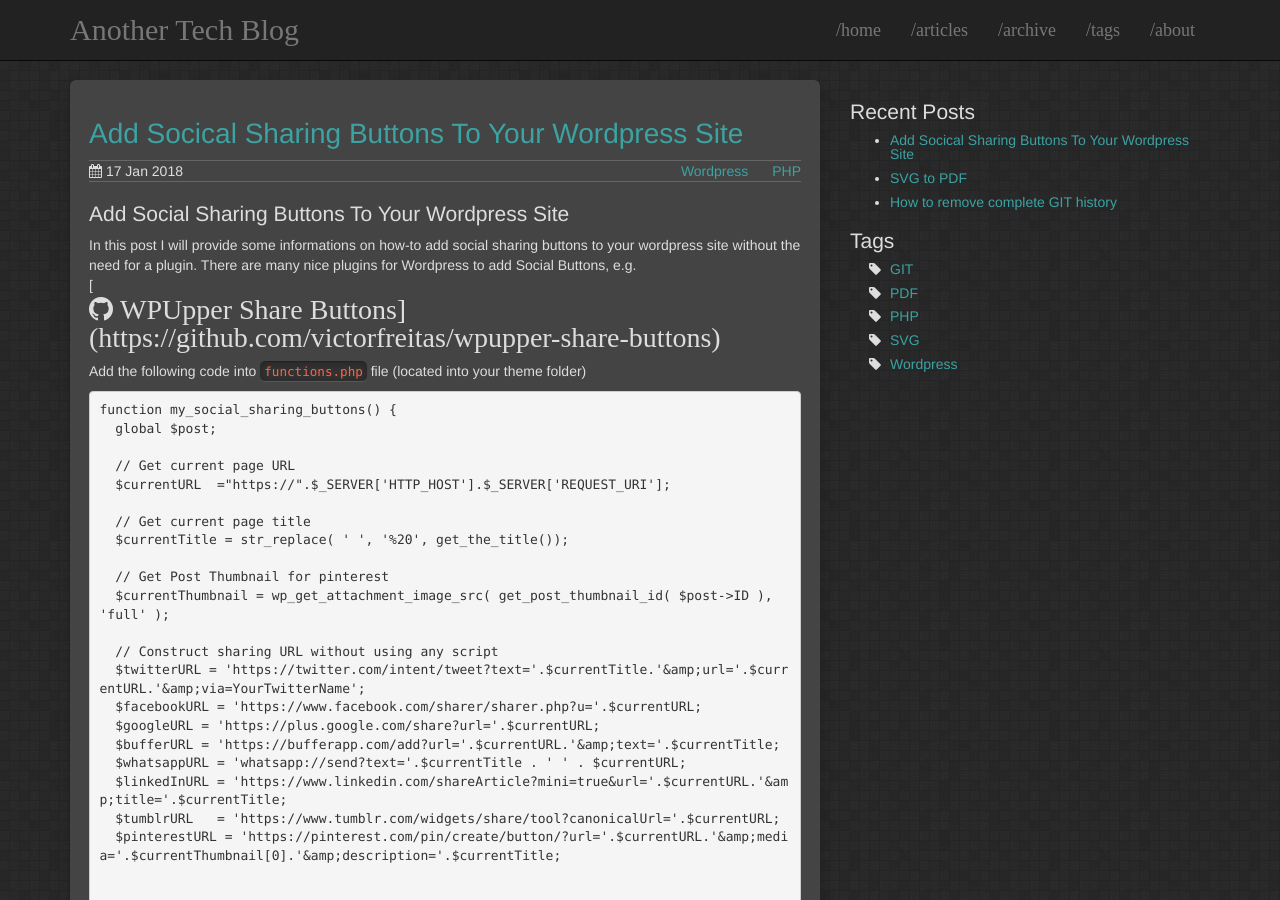
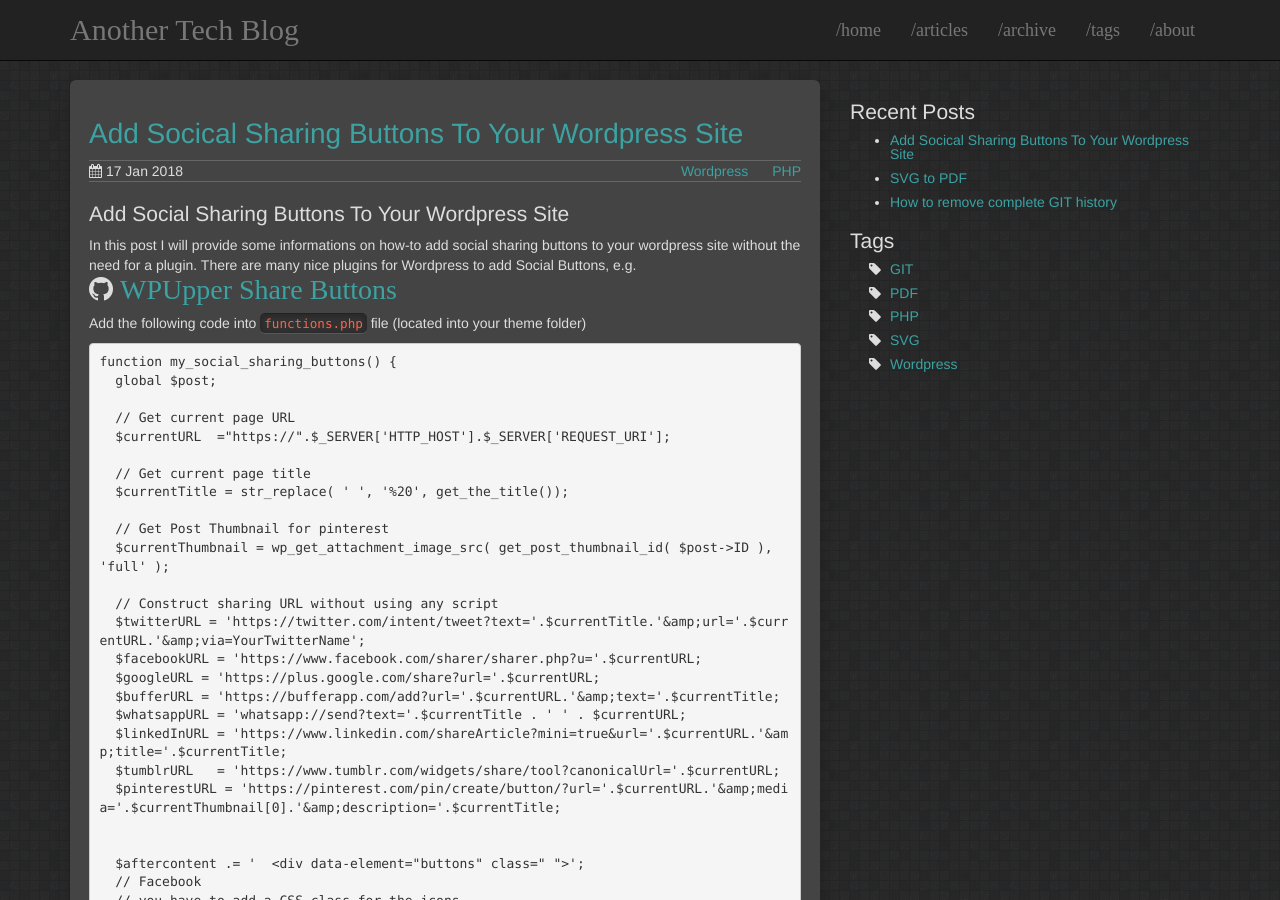
Before and after one commit to davidmainzer/davidmainzer.github.io, a Jekyll site: the page built from _posts/2018-01-17-Wordpress-share-buttons.md, in a window 1280 px wide and 900 px high. Built offline with Jekyll 4.4.1, drawn with Linux system fonts in a browser that asks for light colours.

Commit message:
add new post - wordpress share buttons

```diff
--- a/_posts/2018-01-17-Wordpress-share-buttons.md
+++ b/_posts/2018-01-17-Wordpress-share-buttons.md
@@ -13,7 +13,7 @@ description: Within this post I provide some information on how to add social sh
 ## Add Social Sharing Buttons To Your Wordpress Site
 
 In this post I will provide some informations on how-to add social sharing buttons to your wordpress site without the need for a plugin. There are many nice plugins for Wordpress to add Social Buttons, e.g.
-[<i class="fa fa-github fa-2x"> WPUpper Share Buttons](https://github.com/victorfreitas/wpupper-share-buttons)
+<i class="fa fa-github fa-2x"> [WPUpper Share Buttons](https://github.com/victorfreitas/wpupper-share-buttons)
 
 Add the following code into `functions.php` file (located into your theme folder)
 
```
